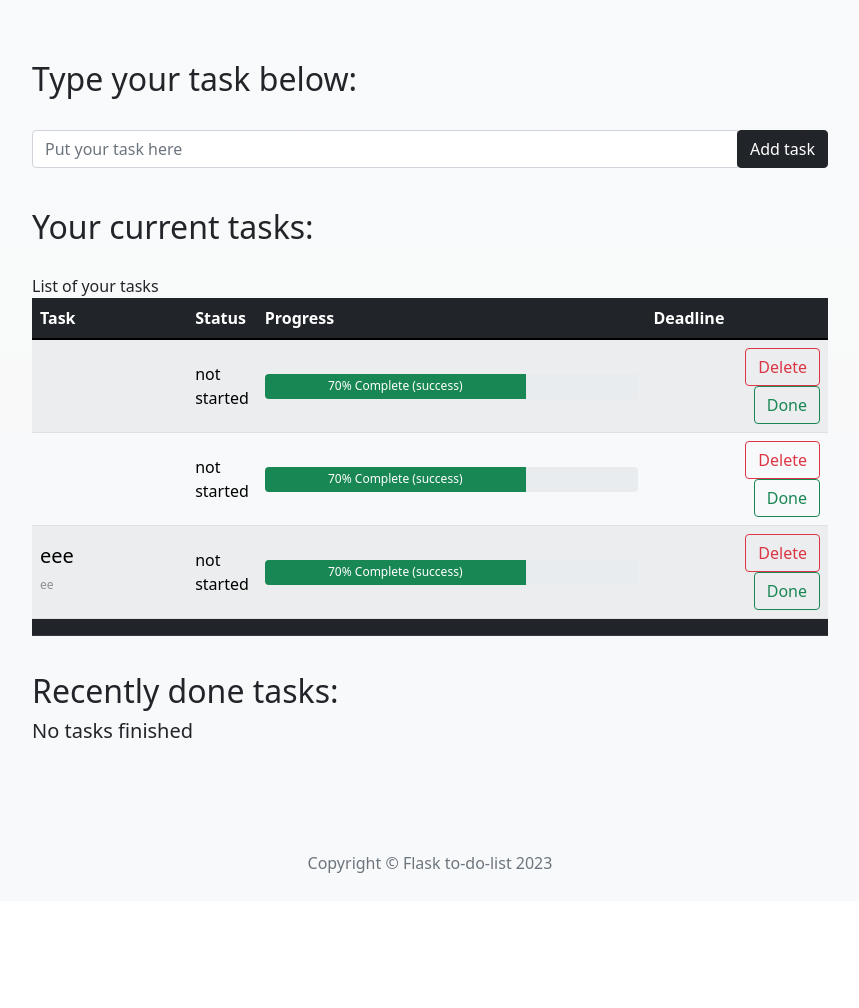
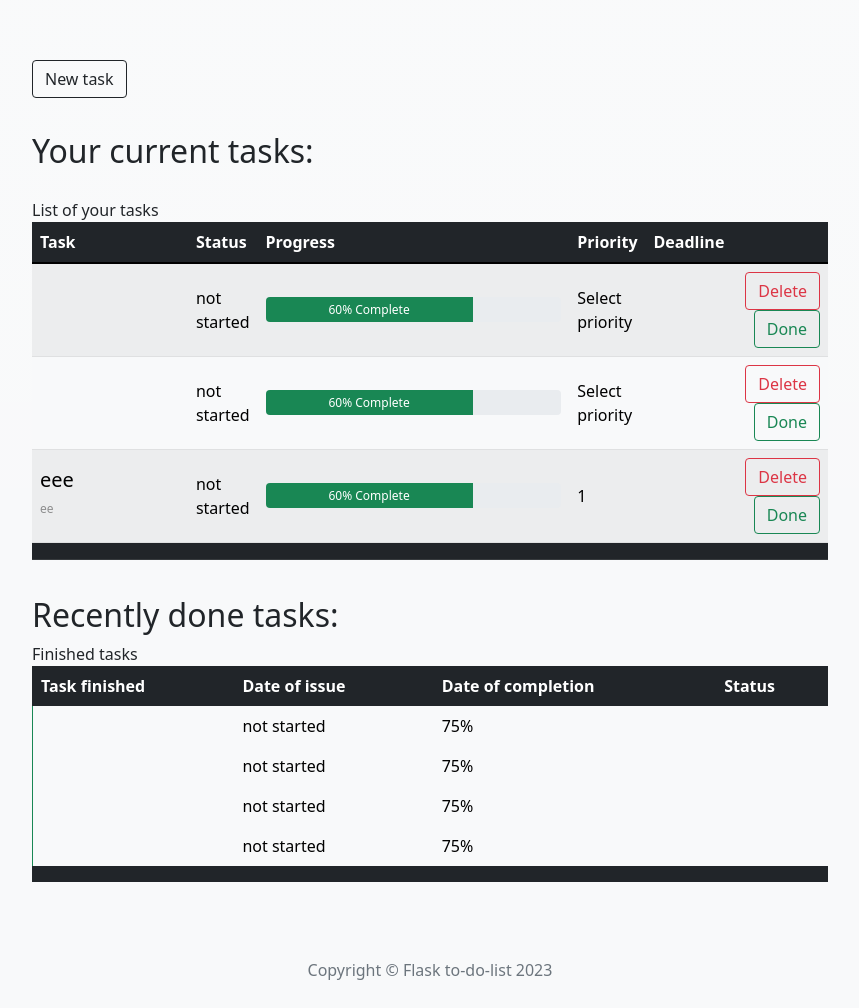
Before and after one commit to StarlessAce/to-do-list-flask, a Flask app: page / in a window 1280 px wide. Shown: the part 76-1084 px from the top of the page, without its empty margins (210-1069 px from the left). Before the commit the page ends 949 px from the top, so only its background shows below. Run offline with Flask 2, Linux system fonts and the light colour scheme; data comes from the database, SQL or seed files in the repository; both versions use the stored data as it was after the commit; some libraries are stand-ins or nearby versions.

Commit message:
1. Added new window and form to add a task 2. Added new base with finished tasks

```diff
--- a/main.py
+++ b/main.py
@@ -1,3 +1,5 @@
+import datetime
+
 from flask import Flask, render_template, redirect, url_for, request
 from flask_sqlalchemy import SQLAlchemy
 from sqlalchemy.ext.declarative import declarative_base
@@ -6,7 +8,7 @@ from sqlalchemy.ext.declarative import declarative_base
 # from flask_ckeditor import CKEditor
 # from datetime import date
 # from werkzeug.security import generate_password_hash, check_password_hash
-# from sqlalchemy.orm import relationship
+from sqlalchemy.orm import relationship
 # from flask_login import UserMixin, login_user, LoginManager, login_required, current_user, logout_user
 # from flask_gravatar import Gravatar
 # from functools import wraps
@@ -34,6 +36,17 @@ class Task(db.Model, Base):
     priority = db.Column(db.Integer, nullable=False)
     deadline = db.Column(db.Integer, nullable=False)
     status = db.Column(db.String(20), nullable=False)
+
+
+class FinishedTasks(db.Model, Base):
+    __tablename__ = 'FinishedTasks'
+    id = db.Column(db.Integer, primary_key=True)
+    finish_date = db.Column(db.String(50), nullable=False)
+    ontime = db.Column(db.Boolean, nullable=False)
+    task_id = db.Column(db.Integer, db.ForeignKey('Tasks.id'))
+    task = relationship('Task', backref='finished_task')
+    text = db.Column(db.String(50), nullable=False)
+
 
 with app.app_context():
     db.create_all()
@@ -65,10 +78,41 @@ def delete_task(task_id):
 
 @app.route("/done/<int:task_id>")
 def move_to_done(task_id):
+    costam = Task.query.get(task_id)
+    print(costam.text)
+    now = datetime.datetime.now()
+    date_time = now.strftime("%m/%d/%Y")
+    finished_task = FinishedTasks(
+        finish_date=date_time,
+        ontime=True,
+        task=costam,
+        text = costam.text
 
+
+
+    )
+    db.session.add(finished_task)
+    db.session.commit()
     done_list.append(Task.query.get(task_id))
-    delete_task(task_id)
+    # delete_task(task_id)
+
     return redirect(url_for('get_all_tasks'))
+
+@app.route("/new-task", methods=['GET', 'POST'])
+def new_task():
+    if request.method == 'POST':
+        task = Task(
+            text=request.form['title'],
+            description=request.form['description'],
+            priority=request.form['priority'],
+            deadline=request.form['deadline'],
+            status='not started'
+        )
+        db.session.add(task)
+        db.session.commit()
+        tasks = Task.query.all()
+        return redirect(url_for('get_all_tasks'))
+    return render_template("new-task.html")
 
 
 
--- a/static/css/styles.css
+++ b/static/css/styles.css
@@ -28,11 +28,9 @@
   float: right;
 }
 
-.btn-outline-dark
+.button-area
 {
-  margin-left: 5px;
-  padding: 10px;
-  float: right;
+  padding: 10px 0px 10px 0px;
 }
 
 .delete-btn
@@ -53,6 +51,10 @@ a {
   text-decoration: none !important;
 }
 
+.input-group-append {
+  cursor: pointer;
+}
+
 .list-pointer
 {
   cursor: pointer;
@@ -71,7 +73,12 @@ a {
 
 .progress-column
 {
-    width:50%;
+    width:40%;
+}
+
+.plus-in-plus-button
+{
+    padding:0px 10px 0px 0px;
 }
 
 .task-column
@@ -88,3 +95,12 @@ a {
 {
 
 }
+
+.task-container
+{
+  margin: auto;
+  margin-top: 100px;
+  width: 50%;
+  padding:50px;
+  padding-top: 2%;
+}
--- /dev/null
+++ b/static/script/script.js
@@ -0,0 +1,4 @@
+$(function() {
+    $('#datepicker').datepicker({format: 'dd/mm/yyyy'});
+
+});
--- a/templates/footer.html
+++ b/templates/footer.html
@@ -1,34 +1,9 @@
   <!-- Footer -->
-  <footer>
+  <footer class="mt-auto">
     <div class="container">
       <div class="row">
         <div class="col-lg-8 col-md-10 mx-auto">
-          <ul class="list-inline text-center">
-            <li class="list-inline-item">
-              <a href="#">
-                <span class="fa-stack fa-lg">
-                  <i class="fas fa-circle fa-stack-2x"></i>
-                  <i class="fab fa-twitter fa-stack-1x fa-inverse"></i>
-                </span>
-              </a>
-            </li>
-            <li class="list-inline-item">
-              <a href="#">
-                <span class="fa-stack fa-lg">
-                  <i class="fas fa-circle fa-stack-2x"></i>
-                  <i class="fab fa-facebook-f fa-stack-1x fa-inverse"></i>
-                </span>
-              </a>
-            </li>
-            <li class="list-inline-item">
-              <a href="#">
-                <span class="fa-stack fa-lg">
-                  <i class="fas fa-circle fa-stack-2x"></i>
-                  <i class="fab fa-github fa-stack-1x fa-inverse"></i>
-                </span>
-              </a>
-            </li>
-          </ul>
+
           <p class="copyright text-muted text-center align-text-bottom">Copyright &copy; Flask to-do-list 2023</p>
         </div>
       </div>
--- a/templates/header.html
+++ b/templates/header.html
@@ -5,12 +5,17 @@
     <meta name="viewport" content="width=device-width, initial-scale=1">
 
     <title>Flask</title>
-    <link rel="stylesheet" href="static/css/styles.css">
+    <link rel="stylesheet" href="{{ url_for('static', filename='css/styles.css') }}">
     <link href="https://cdn.jsdelivr.net/npm/bootstrap@5.1.3/dist/css/bootstrap.min.css" rel="stylesheet" integrity="sha384-1BmE4kWBq78iYhFldvKuhfTAU6auU8tT94WrHftjDbrCEXSU1oBoqyl2QvZ6jIW3" crossorigin="anonymous">
+    <link rel="stylesheet" href="https://cdnjs.cloudflare.com/ajax/libs/bootstrap-datepicker/1.9.0/css/bootstrap-datepicker.min.css">
+    <link rel="stylesheet" href="https://cdnjs.cloudflare.com/ajax/libs/font-awesome/4.7.0/css/font-awesome.min.css">
+    <script src="https://ajax.googleapis.com/ajax/libs/jquery/3.4.1/jquery.min.js"></script>
     <script src="https://cdn.jsdelivr.net/npm/bootstrap@5.1.3/dist/js/bootstrap.bundle.min.js" integrity="sha384-ka7Sk0Gln4gmtz2MlQnikT1wXgYsOg+OMhuP+IlRH9sENBO0LRn5q+8nbTov4+1p" crossorigin="anonymous"></script>
+    <script type="text/javascript"  src="{{ url_for('static', filename='script/script.js') }}"></script>
+    <script src="https://cdnjs.cloudflare.com/ajax/libs/bootstrap-datepicker/1.9.0/js/bootstrap-datepicker.min.js"></script>
 
 </head>
-<body class="bg-light bg-gradient">
+<body class="bg-light bg-gradient d-flex flex-column min-vh-100">
 
   <!-- Navigation -->
   <nav class="navbar navbar-expand-lg navbar-dark bg-dark fixed-top" id="mainNav">
--- a/templates/index.html
+++ b/templates/index.html
@@ -1,21 +1,11 @@
 {% include 'header.html' %}
 
     <div class="main-container">
-        <div class="task-addition">
-
-            <h2>Type your task below:</h2>
-            <br>
-            <form action="" method="post">
-                <div class="input-group mb-3">
-                <input class="form-control" type="text" placeholder="Put your task here" aria-label="default input example" name="task">
-                    <div class="input-group-append">
-                        <input class="btn btn-dark" type="submit" value="Add task">
-                    </div>
-                </div>
-            </form>
-
+        <div class="button-area">
+            <a href="{{url_for('new_task')}}" class="btn btn-outline-dark align-middle" role="button">New task</a>
         </div>
 
+        <br>
         <h2>Your current tasks:</h2>
             {% if tasks %}
             <div class="lista">
@@ -27,6 +17,7 @@
                               <th class="task-column" scope="col">Task</th>
                               <th scope="col">Status</th>
                               <th class="progress-column" scope="col">Progress</th>
+                              <th scope="col">Priority</th>
                               <th scope="col">Deadline</th>
                               <th scope="col"> </th>
                             </tr>
@@ -47,17 +38,17 @@
                                     <td>{{ task.status }}</td>
                                     <td>
                                         <div class="progress" style="height:25px;">
-                                            <div class="progress-bar bg-success" role="progressbar" aria-valuenow="40" aria-valuemin="0" aria-valuemax="100" style="width:70%">
-                                                70% Complete (success)
+                                            <div class="progress-bar bg-success" role="progressbar" aria-valuenow="60" aria-valuemin="0" aria-valuemax="100" style="width:70%">
+                                                60% Complete
                                             </div>
                                         </div>
                                     </td>
-                                     <td>{{ task.deadline }}</td>
-
-
-                                  <td>  <a href='{{url_for("delete_task", task_id=task.id)}}' class="btn btn-outline-danger delete-btn"  role="button">Delete</a>
+                                    <td>{{ task.priority }}</td>
+                                    <td>{{ task.deadline }}</td>
+                                    <td>
+                                        <a href='{{url_for("delete_task", task_id=task.id)}}' class="btn btn-outline-danger delete-btn"  role="button">Delete</a>
                                         <a href='{{url_for("move_to_done", task_id=task.id)}}' class="btn btn-outline-success done-btn" role="button">Done</a>
-                                  </td>
+                                    </td>
                                 </tr>
                             {% endfor %}
                             <tr class="table-dark list-endline">
```
Also changed, not shown: templates/new-task.html (added, +44 -0 lines), tasks1.db.
